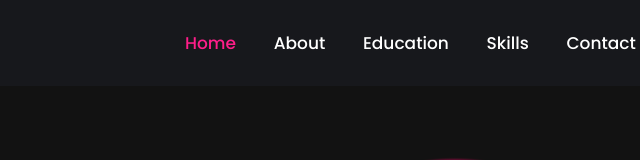
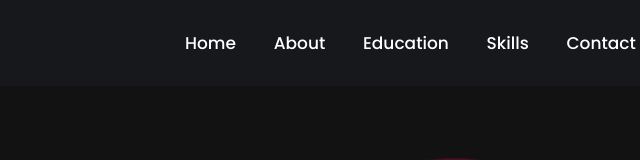
Before and after one commit to nacuarhynier/My-Website-Portfolio, a plain HTML site: page porfolio/index.html in a window 1280 px wide. Shown: the top 160 px of the page, 529-1169 px from the left. Drawn offline with nearby package versions, Linux system fonts and the light colour scheme.

Commit message:
Update style.css

```diff
--- a/porfolio/assets/style.css
+++ b/porfolio/assets/style.css
@@ -50,8 +50,7 @@ a .logo{
     transition: .3s;
 }
 
-.navbar a:hover,
-.navbar a.active {
+.navbar a:hover {
     color: #FF1E8A;
 }
 
```
